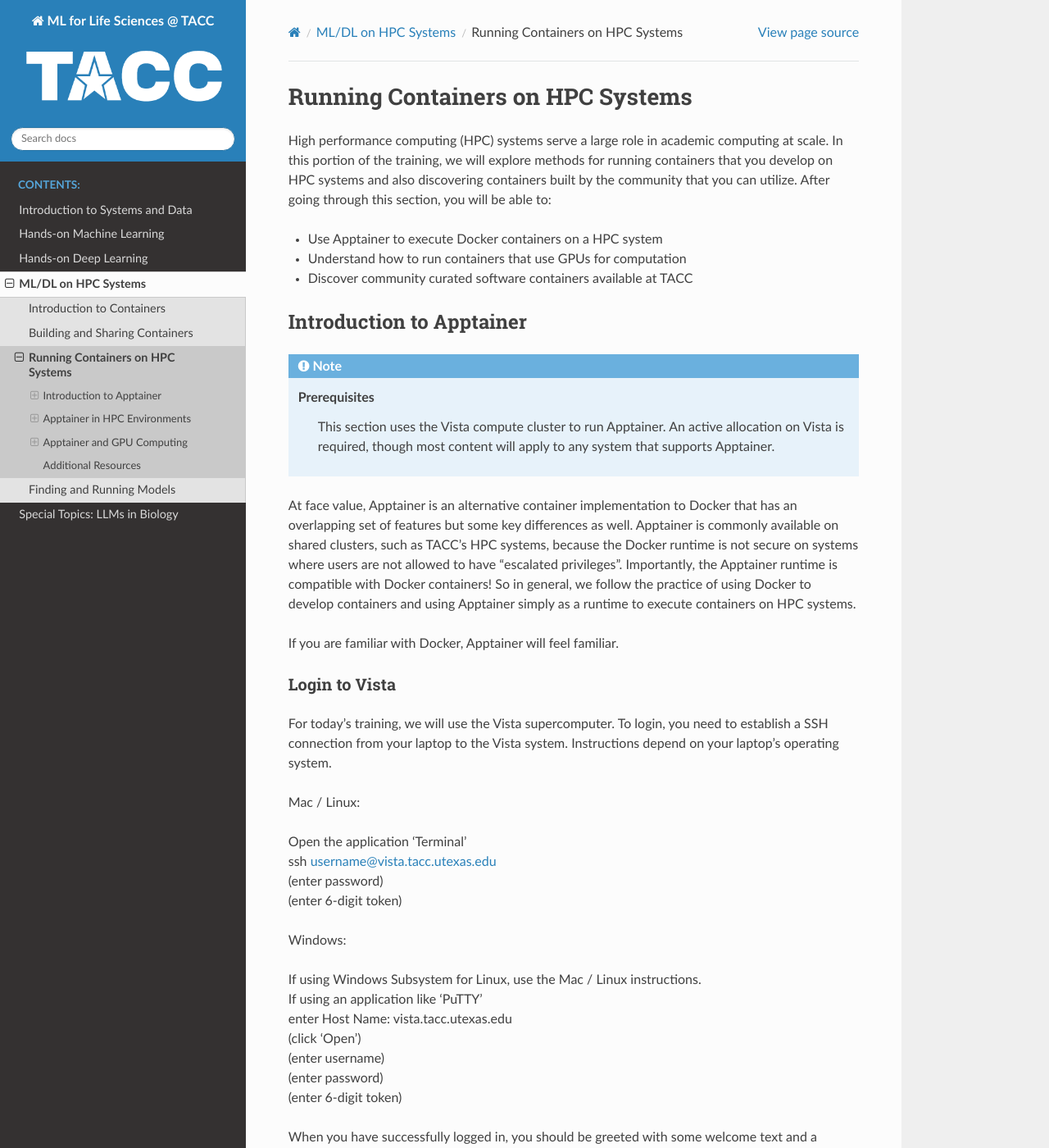
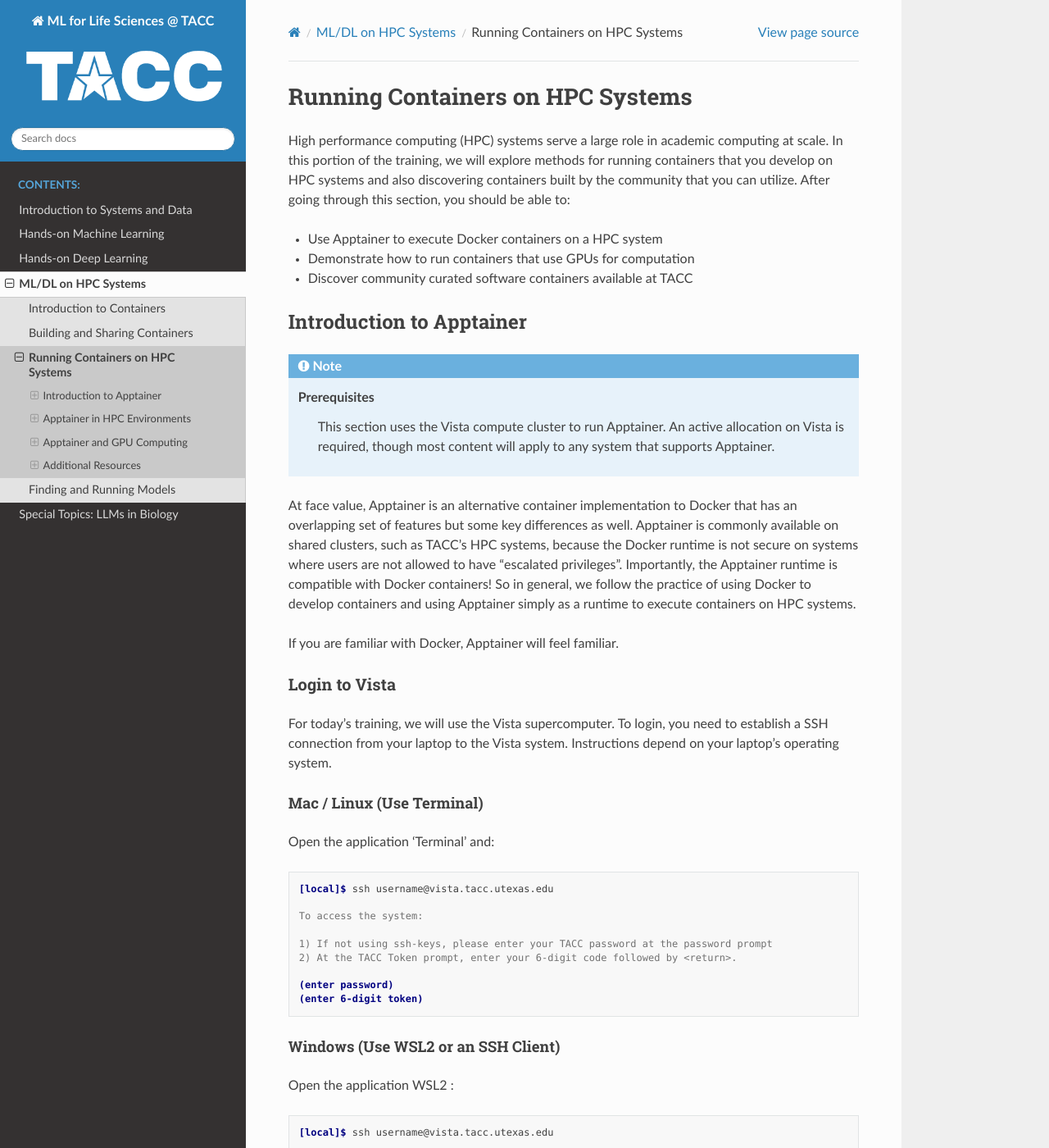
Before and after one commit to lconcia/life_sciences_ml_at_tacc, a Sphinx documentation site: the page built from docs/section4/running_containers_on_hpc.rst, in a window 1280 px wide and 1400 px high. Shown: the whole window at 82% size. Built offline with Sphinx 7.4.7 and the Read the Docs theme 3.1.0, drawn with Linux system fonts in a browser that asks for light colours; some of the changed text lies outside the part shown.

Commit message:
Edit11 (#56)
* update section2 overview

* minor edits to section4 files

* removing unused images

```diff
--- a/docs/section2/overview.rst
+++ b/docs/section2/overview.rst
@@ -3,8 +3,8 @@
 
 In this unit we introduce the field of Machine Learning (ML) and develop the first set of techniques
 for supervised learning. We will explore key ML concepts, including supervised classification,
-linear regression, and principal component analysis, with a focus on ML considerations and
-evaluation in life science applications.
+linear regression, nearest neighbor, logistic regression, and decision trees, with a focus on ML
+considerations and evaluation in life science applications.
 
 .. toctree::
    :maxdepth: 1
--- a/docs/section4/running_containers_on_hpc.rst
+++ b/docs/section4/running_containers_on_hpc.rst
@@ -4,11 +4,12 @@
 High performance computing (HPC) systems serve a large role in academic computing at scale.
 In this portion of the training, we will explore methods for running containers that you develop
 on HPC systems and also discovering containers built by the community that you can utilize. After
-going through this section, you will be able to:
+going through this section, you should be able to:
 
-- Use Apptainer to execute Docker containers on a HPC system
-- Understand how to run containers that use GPUs for computation
-- Discover community curated software containers available at TACC
+* Use Apptainer to execute Docker containers on a HPC system
+* Demonstrate how to run containers that use GPUs for computation
+* Discover community curated software containers available at TACC
+
 
 Introduction to Apptainer
 -------------------------
@@ -29,100 +30,129 @@
 
 
 Login to Vista
-~~~~~~~~~~~~~~
+^^^^^^^^^^^^^^
 
 For today's training, we will use the Vista supercomputer. To login, you need to establish a SSH connection from your laptop to the Vista system.  Instructions depend on your laptop's operating system.
 
-Mac / Linux:
 
-|   Open the application 'Terminal'
-|   ssh username@vista.tacc.utexas.edu
-|   (enter password)
-|   (enter 6-digit token)
+Mac / Linux (Use Terminal)
+~~~~~~~~~~~~~~~~~~~~~~~~~~
+
+Open the application 'Terminal' and:
+
+.. code-block:: console
+
+  [local]$ ssh username@vista.tacc.utexas.edu
+
+  To access the system:
+
+  1) If not using ssh-keys, please enter your TACC password at the password prompt
+  2) At the TACC Token prompt, enter your 6-digit code followed by <return>.
+
+  (enter password)
+  (enter 6-digit token)
 
 
-Windows:
+Windows (Use WSL2 or an SSH Client)
+~~~~~~~~~~~~~~~~~~~~~~~~~~~~~~~~~~~
 
-|   If using Windows Subsystem for Linux, use the Mac / Linux instructions.
-|   If using an application like 'PuTTY'
-|   enter Host Name: vista.tacc.utexas.edu
-|   (click 'Open')
-|   (enter username)
-|   (enter password)
-|   (enter 6-digit token)
+Open the application WSL2 :
 
+.. code-block:: console
+
+  [local]$ ssh username@vista.tacc.utexas.edu
+
+  To access the system:
+
+  1) If not using ssh-keys, please enter your TACC password at the password prompt
+  2) At the TACC Token prompt, enter your 6-digit code followed by <return>.
+
+  (enter password)
+  (enter 6-digit token)
+
+Or open an SSH client like `PuTTY <https://www.chiark.greenend.org.uk/~sgtatham/putty/latest.html>`_:
+
+.. code-block:: console
+
+  Open the application 'PuTTY'
+  enter Host Name: vista.tacc.utexas.edu
+  (click 'Open')
+  (enter username)
+  (enter password)
+  (enter 6-digit token)
 
 When you have successfully logged in, you should be greeted with some welcome text and a command prompt.
 
 
 Start an Interactive Session
-~~~~~~~~~~~~~~~~~~~~~~~~~~~~
+^^^^^^^^^^^^^^^^^^^^^^^^^^^^
 
 The Apptainer module is currently only available on compute nodes at TACC. To use Apptainer interactively,
 start an interactive session on a compute node using the ``idev`` command.
 
 .. code-block:: console
 
-	$ idev -m 40
+	[vista]$ idev -m 40
+
 
 If prompted to use a reservation, choose yes.  Once the command runs successfully, you will no longer be
 on a login node, but instead have a shell on a dedicated compute node.
 
 
 Load the Apptainer Module
-~~~~~~~~~~~~~~~~~~~~~~~~~
+^^^^^^^^^^^^^^^^^^^^^^^^^
 
 By default, the ``apptainer`` command is not visible, but it can be added to the environment by loading
 the module.
 
 .. code-block:: console
 
-	$ module list
+	[gh]$ module list
 
-	$ module spider apptainer
+	[gh]$ module spider apptainer
 
-	$ module load tacc-apptainer
+	[gh]$ module load tacc-apptainer
 
-	$ module list
+	[gh]$ module list
 
 Now the apptainer command is available.
 
 .. code-block:: console
 
-	$ type apptainer
+	[gh]$ type apptainer
 
-	$ apptainer help
+	[gh]$ apptainer help
 
 
 Core Apptainer Commands
-~~~~~~~~~~~~~~~~~~~~~~~
+^^^^^^^^^^^^^^^^^^^^^^^
 
 
-Pull a Docker container
-^^^^^^^^^^^^^^^^^^^^^^^
+Pull a Docker Container
+~~~~~~~~~~~~~~~~~~~~~~~
 
 Containers in the Docker registry may be downloaded and used, assuming the underlying
 architecture (e.g. x86) is the same between the container and the host.
 
 .. code-block:: console
 
-	$ apptainer pull docker://eriksf/lolcow
+	[gh]$ apptainer pull docker://eriksf/lolcow
 
-	$ ls
+	[gh]$ ls
 
 There may be some warning messages, but this command should download the latest version of the
 "lolcow" container and save it in your current working directory as ``lolcow_latest.sif``.
 
 
-Interactive shell
-^^^^^^^^^^^^^^^^^
+Interactive Shell
+~~~~~~~~~~~~~~~~~
 
 The ``shell`` command allows you to spawn a new shell within your container and interact with it
 as though it were a small virtual machine.
 
 .. code-block:: console
 
-	$ apptainer shell lolcow_latest.sif
+	[gh]$ apptainer shell lolcow_latest.sif
 
 	Apptainer>
 
@@ -148,8 +178,8 @@
 	Docker and Apptainer have very different conventions around how host directories are mounted within the container. In many ways, Apptainer has a simpler process for working with data on the host, but it is also more prone to inadvertantly having host configurations "leak" into the container.
 
 
-Run a container's default command
-^^^^^^^^^^^^^^^^^^^^^^^^^^^^^^^^^
+Run a Container's Default Command
+~~~~~~~~~~~~~~~~~~~~~~~~~~~~~~~~~
 
 Just like with Docker, Apptainer can run the default "entrypoint" or default command of a container with
 the ``run`` subcommand.  These defaults are defined in the Dockerfile (or Apptainer Definition file) that
@@ -157,16 +187,19 @@
 
 .. code-block:: console
 
-	$ apptainer run lolcow_latest.sif
+	[gh]$ apptainer run lolcow_latest.sif
 
-     ________________________________________
-    < The time is right to make new friends. >
-     ----------------------------------------
-            \   ^__^
-             \  (oo)\_______
-                (__)\       )\/\
-                    ||----w |
-                    ||     ||
+
+.. code-block:: console
+
+   ________________________________________
+  < The time is right to make new friends. >
+   ----------------------------------------
+          \   ^__^
+           \  (oo)\_______
+              (__)\       )\/\
+                  ||----w |
+                  ||     ||
 
 
 .. Note::
@@ -174,24 +207,27 @@
     You may receive a warning about "Setting locale failed".  This is because, by default, Apptainer sets all shell environment variables inside the container to match whatever is on the host. To override this behavior, add the ``--cleanenv`` argument to your command.
 
 
-Executing arbitrary commands
-^^^^^^^^^^^^^^^^^^^^^^^^^^^^
+Executing Arbitrary Commands
+~~~~~~~~~~~~~~~~~~~~~~~~~~~~
 
 The exec command allows you to execute a custom command within a container. For instance, to execute
 the ``cowsay`` program within the lolcow_latest.sif container:
 
 .. code-block:: console
 
-	$ apptainer exec --cleanenv lolcow_latest.sif cowsay Apptainer runs Docker containers on HPC systems
-     _______________________________________
-    / Apptainer runs Docker containers on \
-    \ HPC systems                           /
-     ---------------------------------------
-            \   ^__^
-             \  (oo)\_______
-                (__)\       )\/\
-                    ||----w |
-                    ||     ||
+	[gh]$ apptainer exec --cleanenv lolcow_latest.sif cowsay Apptainer runs Docker containers on HPC systems
+
+.. code-block:: console
+
+    _______________________________________
+   / Apptainer runs Docker containers on \
+   \ HPC systems                           /
+    ---------------------------------------
+           \   ^__^
+            \  (oo)\_______
+               (__)\       )\/\
+                   ||----w |
+                   ||     ||
 
 .. Note::
 
@@ -249,9 +285,8 @@
   Every HPC cluster is a little different, but they almost universally have a "User's Guide" that serves both as a quick reference for helpful commands and contains guidelines for how to be a "good citizen" while using the system.  For TACC's Vista system, the user guide is at: `https://docs.tacc.utexas.edu/hpc/vista/ <https://docs.tacc.utexas.edu/hpc/vista/>`_
 
 
-How do HPC systems fit into the development workflow?
-~~~~~~~~~~~~~~~~~~~~~~~~~~~~~~~~~~~~~~~~~~~~~~~~~~~~~
-
+How do HPC Systems Fit into the Development Workflow?
+^^^^^^^^^^^^^^^^^^^^^^^^^^^^^^^^^^^^^^^^^^^^^^^^^^^^^
 
 A couple of things to consider when using HPC systems:
 
@@ -263,25 +298,28 @@
 accommodates the small differences between the Docker and Apptainer runtimes, the transition is fairly
 seamless.
 
+
 Differences between Docker and Apptainer
-~~~~~~~~~~~~~~~~~~~~~~~~~~~~~~~~~~~~~~~~
+^^^^^^^^^^^^^^^^^^^^^^^^^^^^^^^^^^^^^^^^
 
 Host Directories
-^^^^^^^^^^^^^^^^
+~~~~~~~~~~~~~~~~
 
 **Docker:** None by default. Use ``-v <source>:<destination>`` to mount a source host directory to an arbitrary destination within the container.
 
 **Apptainer:** Mounts your current working directory, $HOME directory, and some system directories by default. Other defaults may be set in a system-wide configuration. The ``--bind`` flag is supported but rarely used in practice.
 
+
 User ID
-^^^^^^^
+~~~~~~~
 
 **Docker:** Defined in the Dockerfile, but containers run as root unless a different user is defined or specified on the command line.  This user ID only exists within the container, and care must be taken when working with files on the host filesystem to make sure permissions are set correctly.
 
 **Apptainer:** Containers are run in "userspace", so you are the same user and user ID both inside and outside the container.
 
+
 Image Format
-^^^^^^^^^^^^
+~~~~~~~~~~~~
 
 **Docker:** Containers are stored in layers and managed in a repository by Docker.  The ``docker images`` command will show you what containers are on your local machine and images are always referenced by their repository and tag name.
 
@@ -289,7 +327,7 @@
 
 
 Running a Batch Job on Vista
-~~~~~~~~~~~~~~~~~~~~~~~~~~~~
+^^^^^^^^^^^^^^^^^^^^^^^^^^^^
 
 If you are not already, please login to the Vista system, just like we did at the start of the
 previous section.  You should be on one of the login nodes of the system.
@@ -302,10 +340,10 @@
 
 .. code-block:: console
 
-  $ cd $WORK
-  $ mkdir life-sciences-ml-at-tacc
-  $ cd life-sciences-ml-at-tacc
-  $ nano classify.slurm
+   [vista]$ cd $WORK
+   [vista]$ mkdir life-sciences-ml-at-tacc
+   [vista]$ cd life-sciences-ml-at-tacc
+   [vista]$ nano classify.slurm
 
 Those commands should open a new file in the nano editor.  Either type in (or copy and paste) the
 following Slurm script.
@@ -343,7 +381,7 @@
 
 .. code-block:: console
 
-  $ sbatch classify.slurm
+   [vista]$ sbatch classify.slurm
 
 You can check the status of your job with the command ``showq -u``.
 
@@ -351,7 +389,8 @@
 
 .. code-block:: console
 
-  $ cat output*
+   [vista]$ cat output*
+
 
 Apptainer and GPU Computing
 ---------------------------
@@ -378,16 +417,16 @@
 .. code-block:: console
 
   Work from a compute node
-  $ idev -m 60 -p gh
+  [vista]$ idev -m 60 -p gh
 
   Load the apptainer module
-  $ module load tacc-apptainer
+  [gh]$ module load tacc-apptainer
 
   Pull your image
-  $ apptainer pull docker://eriksf/monitor-gpu:0.1.0
+  [gh]$ apptainer pull docker://eriksf/monitor-gpu:0.1.0
 
   Test the GPU
-  $ apptainer exec --nv monitor-gpu_0.1.0.sif gpustat --json
+  [gh]$ apptainer exec --nv monitor-gpu_0.1.0.sif gpustat --json
   INFO:    squashfuse not found, will not be able to mount SIF or other squashfs files
   INFO:    gocryptfs not found, will not be able to use gocryptfs
   INFO:    Converting SIF file to temporary sandbox...
@@ -556,8 +595,8 @@
 
 .. _transfer-learning-label:
 
-Building a GPU aware container
-~~~~~~~~~~~~~~~~~~~~~~~~~~~~~~
+Building a GPU Aware Container
+^^^^^^^^^^^^^^^^^^^^^^^^^^^^^^
 
 In the previous couple of examples, we have used pre-built containers to test GPU capability. Here we are going
 to build a container to train a CNN for image classification using transfer learning with PyTorch.
@@ -571,7 +610,6 @@
 1. **Feature Extraction**: Use the pre-trained model as a fixed feature extractor. In this case, we freeze all the
    layers of the pre-trained model and only train the final classification layer.
 2. **Fine-tuning**: Unfreeze some of the layers of the pre-trained model and jointly train the model on the new dataset.
-
 
 In this example, we will train a model to classify `hymenoptera <https://www.inaturalist.org/taxa/47201-Hymenoptera>`_
 (ants, bees, and wasps) using the dataset located `here <https://download.pytorch.org/tutorial/hymenoptera_data.zip>`_.
@@ -589,37 +627,35 @@
 
    The architecture of ResNet18. Source: [2]_
 
-
 On your local laptop or VM, clone the following `repository <https://github.com/eriksf/pytorch-transfer-learning>`_:
 
 .. code-block:: console
 
-    $ git clone https://github.com/eriksf/pytorch-transfer-learning.git
+    [local]$ git clone https://github.com/eriksf/pytorch-transfer-learning.git
 
 Let's take a look at the files:
 
 .. code-block:: console
 
-    $ cd pytorch-transfer-learning
-    $ tree .
+    [local]$ cd pytorch-transfer-learning
+    [local]$ tree .
     .
     ├── Dockerfile
     ├── images
-    │   ├── silver-tailed_petalcutter_bee.jpg
-    │   └── sri_lankan_relic_ant.jpeg
+    │   ├── silver-tailed_petalcutter_bee.jpg
+    │   └── sri_lankan_relic_ant.jpeg
     ├── LICENSE
     ├── pyproject.toml
     ├── pytorch_transfer_learning
-    │   ├── __init__.py
-    │   ├── functions.py
-    │   ├── predict.py
-    │   ├── train.py
-    │   └── version.py
+    │   ├── __init__.py
+    │   ├── functions.py
+    │   ├── predict.py
+    │   ├── train.py
+    │   └── version.py
     ├── README.md
     └── uv.lock
 
     3 directories, 12 files
-
 
 This is the basic directory structure of a Python package. It was built using `uv <https://docs.astral.sh/uv/>`_
 which is a tool for building and managing Python packages, and `Click <https://click.palletsprojects.com/en/stable/>`_
@@ -631,7 +667,7 @@
 
 .. code-block:: console
 
-    $ cat pyproject.toml
+    [local]$ cat pyproject.toml
     [project]
     name = "pytorch-transfer-learning"
     version = "0.1.1"
@@ -827,21 +863,22 @@
 
 .. code-block:: console
 
-  $ docker build -t <username>/pytorch-transfer-learning:0.1.0 .
+  [local]$ docker build -t <username>/pytorch-transfer-learning:0.1.0 .
 
 Or for a different architecture (see `Multi-architecture builds <https://containers-at-tacc.readthedocs.io/en/latest/advanced/02.multiarch.html>`_),
 you can use, for example, the following command:
 
 .. code-block:: console
 
-  $ docker build --platform linux/arm64 -t <username>/pytorch-transfer-learning:0.1.0 .
+  [local]$ docker build --platform linux/arm64 -t <username>/pytorch-transfer-learning:0.1.0 .
 
 Once you have successfully built the image, push it up to Docker Hub with the ``docker push`` command so that
 we can pull it back down on an HPC system.
 
 .. code-block:: console
 
-  $ docker push <username>/pytorch-transfer-learning:0.1.0
+  [local]$ docker push <username>/pytorch-transfer-learning:0.1.0
+
 
 Testing the Container Locally with CPU
 ^^^^^^^^^^^^^^^^^^^^^^^^^^^^^^^^^^^^^^
@@ -851,7 +888,7 @@
 
 .. code-block::  console
 
-  $ docker run --rm <username>/pytorch-transfer-learning:0.1.0 train --help
+  [local]$ docker run --rm <username>/pytorch-transfer-learning:0.1.0 train --help
   Usage: train [OPTIONS]
 
     Train a CNN for hymenoptera classification using transfer learning from the
@@ -877,6 +914,7 @@
 However, we will not do that here because it would take a long time (25-30 minutes to train). Instead, we will run
 the training on the Vista system, which has powerful GPUs.
 
+
 Running the Container on Vista
 ^^^^^^^^^^^^^^^^^^^^^^^^^^^^^^
 
@@ -885,27 +923,27 @@
 
 .. code-block:: console
 
-  $ idev -m 60 -p gh
+  [vista]$ idev -m 60 -p gh
 
 Once you have your node, pull the image and run it as follows:
 
 .. code-block:: console
 
   Load apptainer module
-  $ module load tacc-apptainer
+  [gh]$ module load tacc-apptainer
 
   Change to $SCRATCH directory
-  $ cd $SCRATCH
+  [gh]$ cd $SCRATCH
 
   Pull the image
-  $ apptainer pull docker://<username>/pytorch-transfer-learning:0.1.0
+  [gh]$ apptainer pull docker://<username>/pytorch-transfer-learning:0.1.0
 
   Grab the hymenoptera dataset
-  $ wget https://download.pytorch.org/tutorial/hymenoptera_data.zip
-  $ unzip hymenoptera_data.zip
+  [gh]$ wget https://download.pytorch.org/tutorial/hymenoptera_data.zip
+  [gh]$ unzip hymenoptera_data.zip
 
   Run the container
-  $ apptainer exec --nv pytorch-transfer-learning_0.1.0.sif train --data-dir hymenoptera_data
+  [gh]$ apptainer exec --nv pytorch-transfer-learning_0.1.0.sif train --data-dir hymenoptera_data
   INFO:    squashfuse not found, will not be able to mount SIF or other squashfs files
   INFO:    gocryptfs not found, will not be able to use gocryptfs
   INFO:    Converting SIF file to temporary sandbox...
@@ -1122,6 +1160,7 @@
 
   Predicted image for 'silver-tailed_petalcutter_bee.png'
 
+
 Additional Resources
 --------------------
 
@@ -1139,7 +1178,9 @@
 * `Torchvision datasets <https://pytorch.org/vision/stable/datasets.html>`_
 * `Torchvision models <https://pytorch.org/vision/stable/models.html>`_
 
-**References:**
 
-.. [1] He, K., Zhang, X., Ren, S., Sun, J. (2015). Deep Residual Learning for Image Recognition. arXiv preprint arXiv:1512.03385.
-.. [2] Yoo, Seung Hoon & Geng, Hui & Chiu, T.L. & Yu, S.K. & Cho, D.C. & Heo, J. & Choi, M.S. & Choi, I.H. & Cung, C.V. & Nhung, N.V. & Min, Byung Jun. (2020). Study on the TB and non-TB diagnosis using two-step deep learning-based binary classifier. Journal of Instrumentation. 15. P10011-P10011. 10.1088/1748-0221/15/10/P10011.
+References
+^^^^^^^^^^
+
+.. [1] `He, K., Zhang, X., Ren, S., Sun, J. (2015). Deep Residual Learning for Image Recognition. arXiv preprint arXiv:1512.03385. <https://arxiv.org/abs/1512.03385>`_
+.. [2] `Yoo, Seung Hoon & Geng, Hui & Chiu, T.L. & Yu, S.K. & Cho, D.C. & Heo, J. & Choi, M.S. & Choi, I.H. & Cung, C.V. & Nhung, N.V. & Min, Byung Jun. (2020). Study on the TB and non-TB diagnosis using two-step deep learning-based binary classifier. Journal of Instrumentation. 15. P10011-P10011. 10.1088/1748-0221/15/10/P10011. <https://iopscience.iop.org/article/10.1088/1748-0221/15/10/P10011>`_
```
Also changed, not shown: other parts of docs/section4/running_containers_on_hpc.rst (+12 -12 lines), docs/section4/building_containers.rst (+67 -59 lines), docs/section4/finding_running_models.rst (+61 -56 lines), docs/section4/intro_containers.rst (+61 -43 lines), docs/section4/overview.rst (+9 -5 lines), docs/section4/images/automotive.jpg (deleted), docs/section4/images/strawberries.jpg (deleted).
